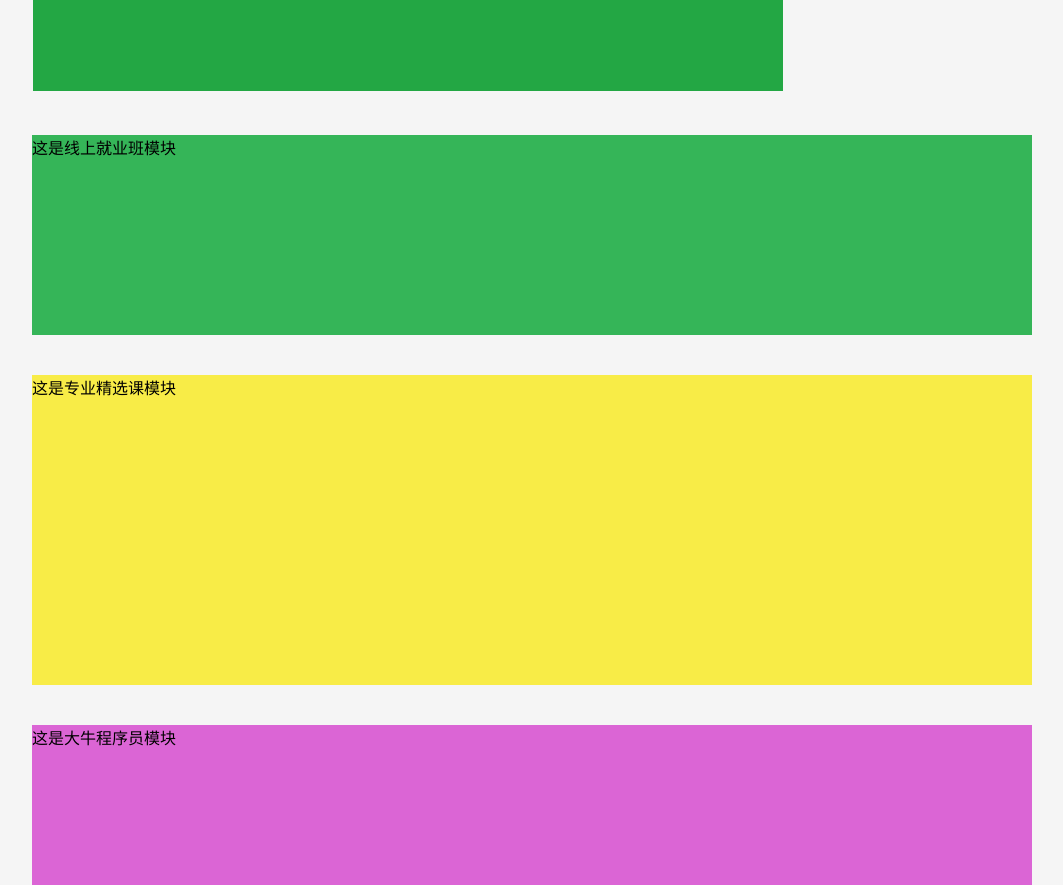
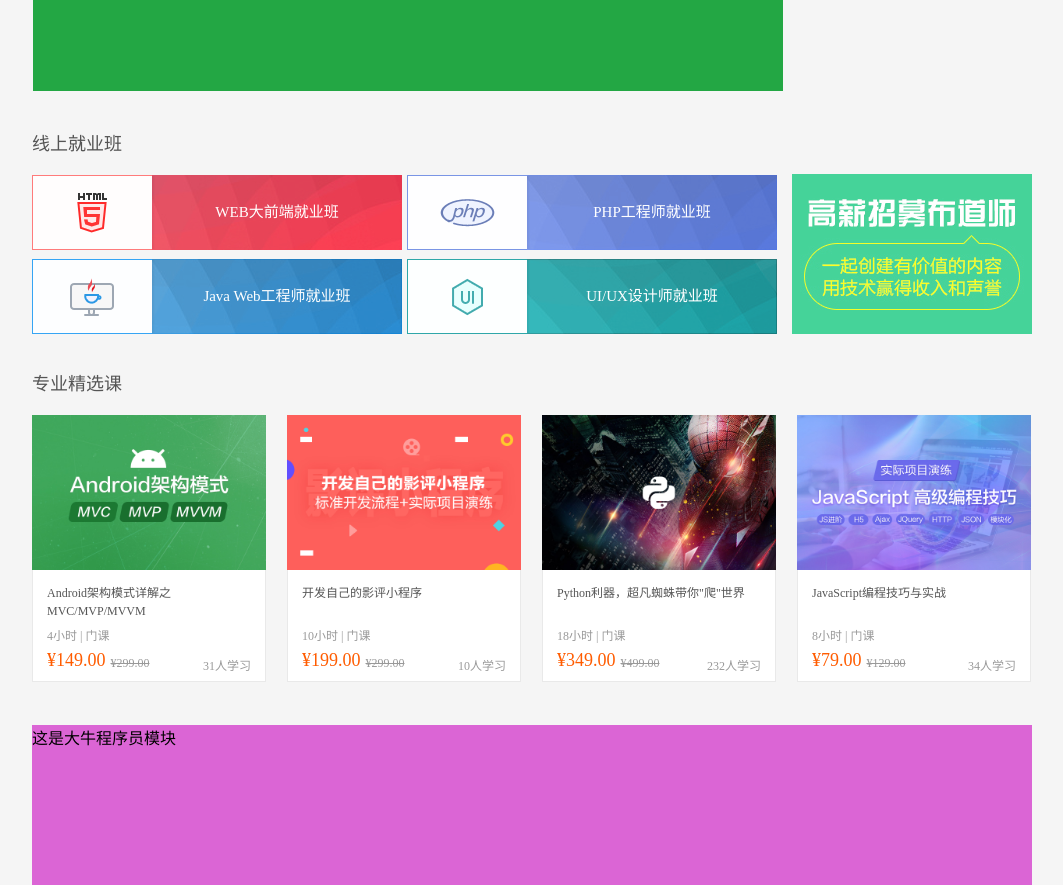
Before and after one commit to Mr-haoxuan/reactProject2, a React app: page / in a window 1280 px wide. Shown: the part 320-1205 px from the top of the page, without its empty margins (108-1171 px from the left). Built offline with nearby package versions, Linux system fonts and the light colour scheme.

Commit message:
feat:[body] 增加 onlineClass professionalCourses 内容

```diff
--- /dev/null
+++ b/src/components/body/bodyConfig.js
@@ -0,0 +1,58 @@
+module.exports = {
+    onlineClass:[
+        {
+            link:"",
+            linkname:"WEB大前端就业班"
+        },
+        {
+            link:"",
+            linkname:"PHP工程师就业班"
+        },
+        {
+            link:"",
+            linkname:"Java Web工程师就业班"
+        },
+        {
+            link:"",
+            linkname:"UI/UX设计师就业班"
+        }
+    ],
+    professionalCourses:[
+        {
+            link:"#",
+            linkname:"Android架构模式详解之MVC/MVP/MVVM",
+            linkimg:"android.jpg",
+            classTime:"4小时  |  门课",
+            price:"¥149.00",
+            originalPrice:"¥299.00",
+            studentCount:"31人学习",
+        },
+        {
+            link:"#",
+            linkname:"开发自己的影评小程序",
+            linkimg:"smallRoutine.jpg",
+            classTime:"10小时  |  门课",
+            price:"¥199.00",
+            originalPrice:"¥299.00",
+            studentCount:"10人学习",
+        },
+        {
+            link:"#",
+            linkname:'Python利器，超凡蜘蛛带你"爬"世界',
+            linkimg:"python.jpg",
+            classTime:"18小时  |  门课",
+            price:"¥349.00",
+            originalPrice:"¥499.00",
+            studentCount:"232人学习",
+        },
+        {
+            link:"#",
+            linkname:"JavaScript编程技巧与实战",
+            linkimg:"js.jpg",
+            classTime:"8小时  |  门课",
+            price:"¥79.00",
+            originalPrice:"¥129.00",
+            studentCount:"34人学习",
+        }
+    ]
+}
--- a/src/components/body/component/onlineClass.js
+++ b/src/components/body/component/onlineClass.js
@@ -1,5 +1,6 @@
 import React from "react";
 import "./style/onlineClass.less"
+import Content from "../bodyConfig"
 
 
 export default class OnlineEmploymentClass extends React.Component{
@@ -8,9 +9,20 @@ export default class OnlineEmploymentClass extends React.Component{
         this.state={}
     }
 
+    showClassLink(content){
+        return content.map((item,i)=>{
+            return <a key={i} href={item.link}>
+                <p>{item.linkname}</p>
+            </a>
+        })
+    }
+
     render(){
+
         return <div className="onlineClass">
-            这是线上就业班模块
+            <h2>线上就业班</h2>
+            {this.showClassLink(Content.onlineClass)}
+            <a className="recruitAD" href="#"></a>
         </div>
     }
 }
--- a/src/components/body/component/professionalCourses.js
+++ b/src/components/body/component/professionalCourses.js
@@ -1,5 +1,7 @@
 import React from "react";
 import "./style/professionalCourses.less"
+import Content from "../bodyConfig"
+import img from "../../../images/professionalCourses/js.jpg"
 
 export default class ProfessionalCourses extends React.Component {
     constructor(props) {
@@ -7,9 +9,28 @@ export default class ProfessionalCourses extends React.Component {
         this.state = {}
     }
 
+    showLink(content){
+
+        return content.map((item,i)=>{
+            return (
+                <a key={i} href={item.link}>
+                    <img src={require("../../../images/professionalCourses/"+item.linkimg)}/>
+                    <div>
+                        <p>{item.linkname}</p>
+                        <p>{item.classTime}</p>
+                        <p>{item.price}</p>
+                        <p>{item.originalPrice}</p>
+                        <p>{item.studentCount}</p>
+                    </div>
+                </a>
+            )
+        })
+    }
+
     render(){
         return <div className="professionalCourses">
-            这是专业精选课模块
+            <h2>专业精选课</h2>
+            {this.showLink(Content.professionalCourses)}
         </div>
     }
 }
--- a/src/components/body/component/style/onlineClass.less
+++ b/src/components/body/component/style/onlineClass.less
@@ -1,6 +1,71 @@
+
 .onlineClass {
     width: 1000px;
     height: 200px;
     margin: 40px auto 0;
-    background-color: #35b558
 }
+
+.onlineClass  h2 {
+    width: 200px;
+    height: 18px;
+    line-height: 18px;
+    font-size: 18px;
+    color: #555555;
+    margin-bottom: 22px;
+    font-weight: 400;
+}
+
+.onlineClass a {
+    width: 370px;
+    height: 75px;
+    display: inline-block;
+    margin-right: 5px;
+    margin-bottom: 5px;
+}
+
+.onlineClass a:hover {
+    box-shadow: 0 4px 8px rgba(0, 0, 0, .4);
+    -webkit-transition: box-shadow 0.2s linear;
+}
+
+.onlineClass a:nth-child(2) {
+    background: url(../../../../images/onlineClass/jiuye1.png) 0 0 no-repeat;
+    background-size: 370px 75px;
+}
+
+.onlineClass a:nth-child(3) {
+    background: url(../../../../images/onlineClass/jiuye2.png) 0 0 no-repeat;
+    background-size: 370px 75px;
+}
+
+.onlineClass a:nth-child(4) {
+    background: url(../../../../images/onlineClass/jiuye3.png) 0 0 no-repeat;
+    background-size: 370px 75px;
+}
+
+.onlineClass a:nth-child(5) {
+    background: url(../../../../images/onlineClass/jiuye4.png) 0 0 no-repeat;
+    background-size: 370px 75px;
+}
+
+.onlineClass a p {
+    width: 250px;
+    height: 75px;
+    line-height: 75px;
+    color: #ffffff;
+    font-size: 15px;
+    text-align: center;
+    float: right;
+    text-decoration: none;
+}
+
+.onlineClass .recruitAD {
+    width: 240px;
+    height: 160px;
+    background: url(../../../../images/onlineClass/zhaomu.jpg) 0 0 no-repeat;
+    background-size: 240px 160px;
+    display: inline-block;
+    float: right;
+    margin-right: 0;
+    margin-top: -85px;
+}
--- a/src/components/body/component/style/professionalCourses.less
+++ b/src/components/body/component/style/professionalCourses.less
@@ -2,5 +2,88 @@
     width: 1000px;
     height: 310px;
     margin: 40px auto 0;
-    background-color: #f8ec47;
 }
+
+.professionalCourses  h2 {
+    width: 200px;
+    height: 18px;
+    line-height: 18px;
+    font-size: 18px;
+    color: #555555;
+    margin-bottom: 22px;
+    font-weight: 400;
+}
+
+.professionalCourses a {
+    display: inline-block;
+    margin-right: 21px;
+    float: left;
+    text-decoration: none;
+}
+
+.body .professionalCourses a:hover {
+    box-shadow: 0 2px 6px #ccc;
+    -webkit-transition: box-shadow 0.2s linear;
+}
+
+.body .professionalCourses a:nth-child(5) {
+    margin: 0;
+}
+
+.professionalCourses a img {
+    width: 234px;
+    height: 155px;
+}
+
+.professionalCourses a div {
+    width: 234px;
+    height: 113px;
+    padding: 14px;
+    box-sizing: border-box;
+    background: #ffffff;
+    margin-top: -5px;
+    border: 1px solid #e9e9e9;
+}
+
+.professionalCourses a p:nth-of-type(1) {
+    height: 36px;
+    line-height: 18px;
+    font-size: 12px;
+    color: #555;
+}
+
+.professionalCourses a p:nth-of-type(2) {
+    height: 16px;
+    margin-top: 6px;
+    color: #999;
+    font-size: 12px;
+}
+
+.professionalCourses a p:nth-of-type(3) {
+    height: 22px;
+    display: inline-block;
+    font-size: 18px;
+    color: #ff5c00;
+    float: left;
+    margin-top: 8px;
+    margin-right: 5px;
+}
+
+.professionalCourses a p:nth-of-type(4) {
+    height: 15px;
+    display: inline-block;
+    color: #999;
+    font-size: 12px;
+    text-decoration: line-through;
+    float: left;
+    margin-top: 14px;
+}
+
+.professionalCourses a p:nth-of-type(5) {
+    height: 14px;
+    display: inline-block;
+    color: #999;
+    font-size: 12px;
+    float: right;
+    margin-top: 14px;
+}
```
Also changed, not shown: src/images/onlineClass/jiuye1.png (added), src/images/onlineClass/jiuye2.png (added), src/images/onlineClass/jiuye3.png (added), src/images/onlineClass/jiuye4.png (added), src/images/onlineClass/zhaomu.jpg (added), src/images/professionalCourses/android.jpg (added), src/images/professionalCourses/js.jpg (added), src/images/professionalCourses/python.jpg (added), src/images/professionalCourses/smallRoutine.jpg (added).
